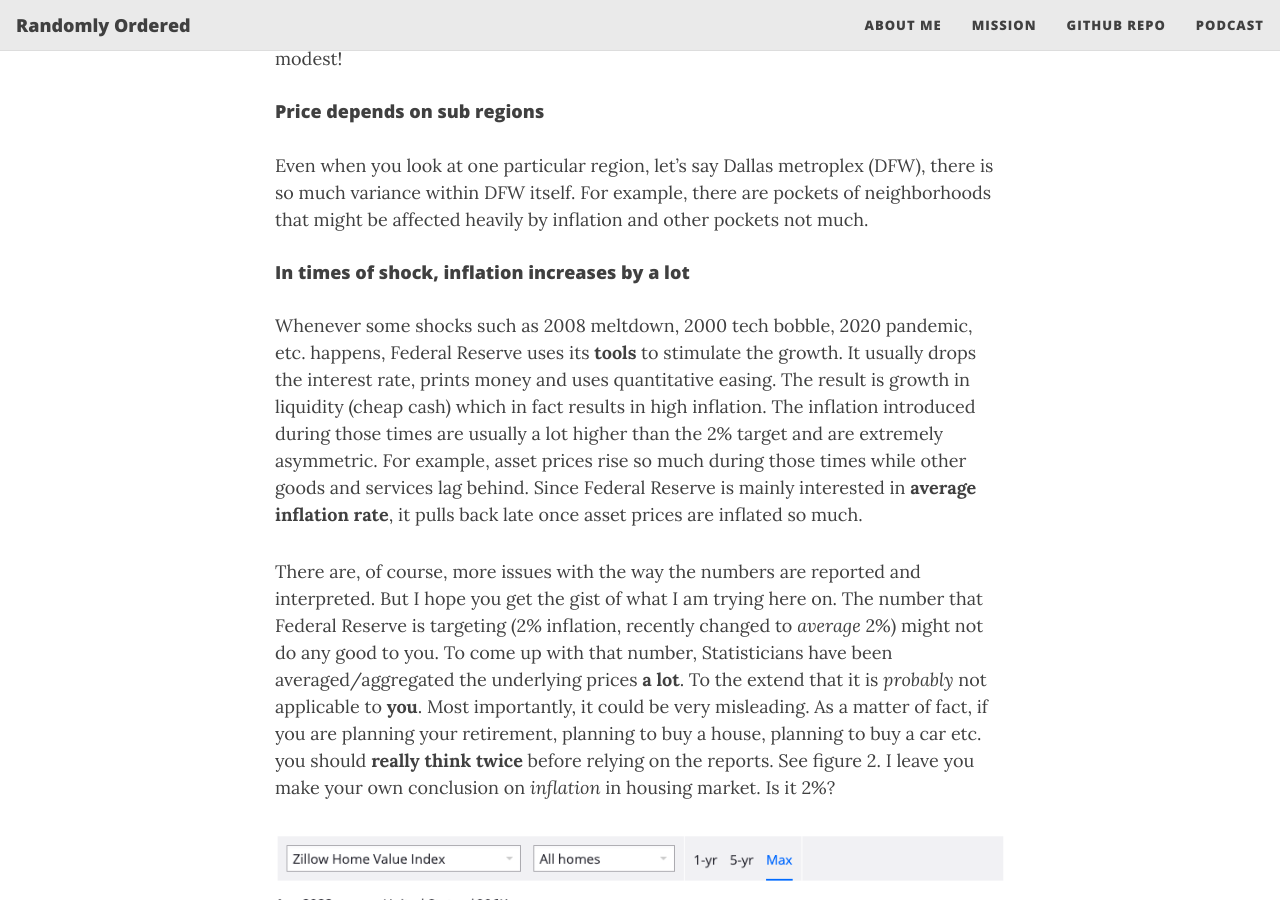
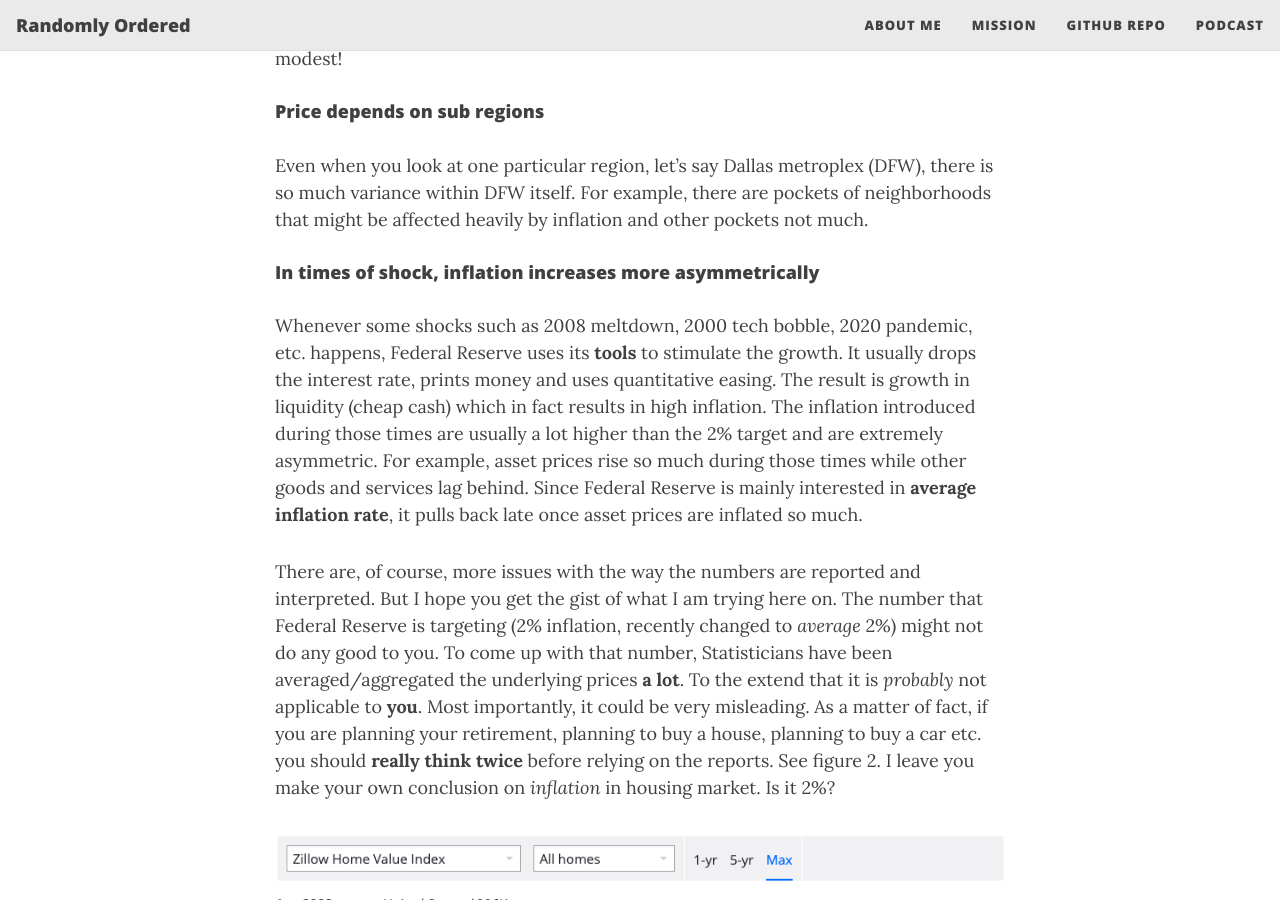
Before and after one commit to aissaei/randomlyordered.github.io, a Jekyll site: the page built from _posts/2021-03-13-you_are_poorer_than_what_you_are_told.md, in a window 1280 px wide and 900 px high, scrolled down 3572 px. Built offline with Jekyll 4.4.1, drawn with Linux system fonts in a browser that asks for light colours; nearby versions of some CDN libraries.

Commit message:
new post - you are poorer than what you think

```diff
--- a/_posts/2021-03-13-you_are_poorer_than_what_you_are_told.md
+++ b/_posts/2021-03-13-you_are_poorer_than_what_you_are_told.md
@@ -38,7 +38,7 @@ No matter how delicate Bureau carries out the calculation, the aggregation *coul
 Another flaw of these types of reports is that the numbers are averaged among regions throughout the country. Sure, Bureau publishes reports for each region, but when the inflation is reported, it is only one number. This means that you might suffer from inflation heavily, and I might suffer from it mildly, but on average, the inflation is modest!
 #### Price depends on sub regions
 Even when you look at one particular region, let's say Dallas metroplex (DFW), there is so much variance within DFW itself. For example, there are pockets of neighborhoods that might be affected heavily by inflation and other pockets not much.
-#### In times of shock, inflation increases by a lot
+#### In times of shock, inflation increases more asymmetrically
 Whenever some shocks such as 2008 meltdown, 2000 tech bobble, 2020 pandemic, etc. happens, Federal Reserve uses its **tools** to stimulate the growth. It usually drops the interest rate, prints money and uses quantitative easing. The result is growth in liquidity (cheap cash) which in fact results in high inflation. The inflation introduced during those times are usually a lot higher than the 2% target and are extremely asymmetric. For example, asset prices rise so much during those times while other goods and services lag behind. Since Federal Reserve is mainly interested in **average inflation rate**, it pulls back late once asset prices are inflated so much.
 
 There are, of course, more issues with the way the numbers are reported and interpreted. But I hope you get the gist of what I am trying here on. The number that Federal Reserve is targeting (2% inflation, recently changed to *average* 2%) might not do any good to you. To come up with that number, Statisticians have been averaged/aggregated the underlying prices  **a lot**. To the extend that it is *probably* not applicable to **you**. Most importantly, it could be very misleading. As a matter of fact, if you are planning your retirement, planning to buy a house, planning to buy a car etc. you should **really think twice** before relying on the reports. See figure 2. I leave you make your own conclusion on *inflation* in housing market. Is it 2%?
```
